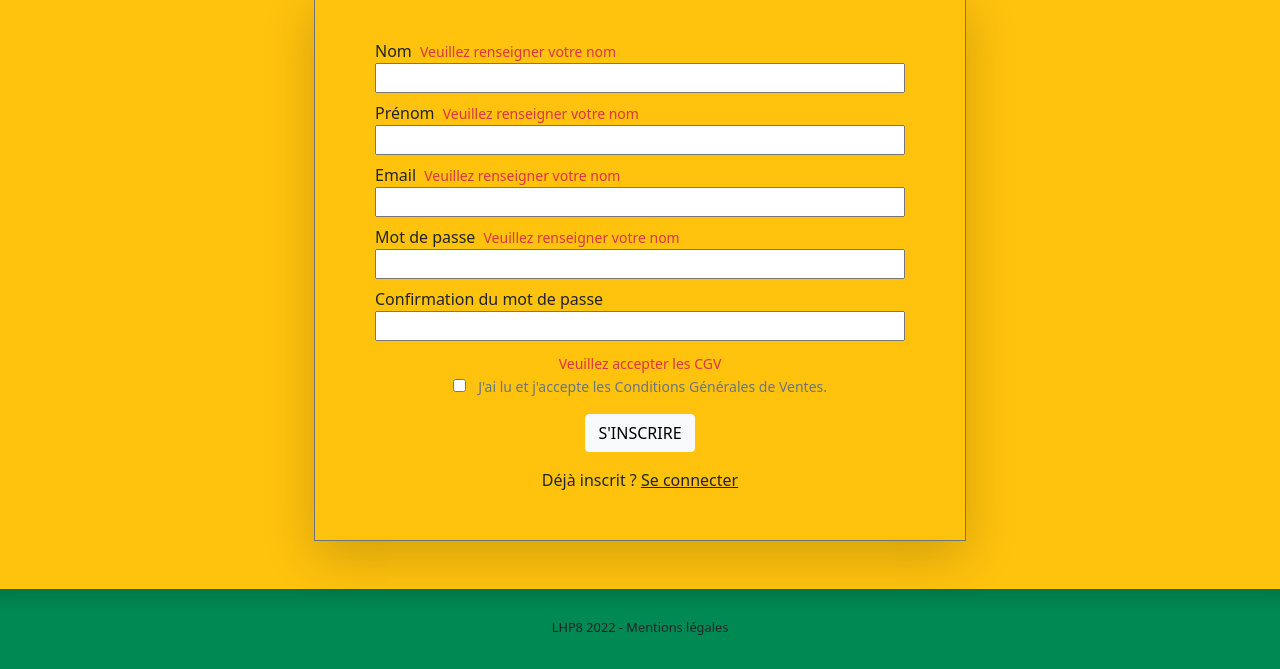
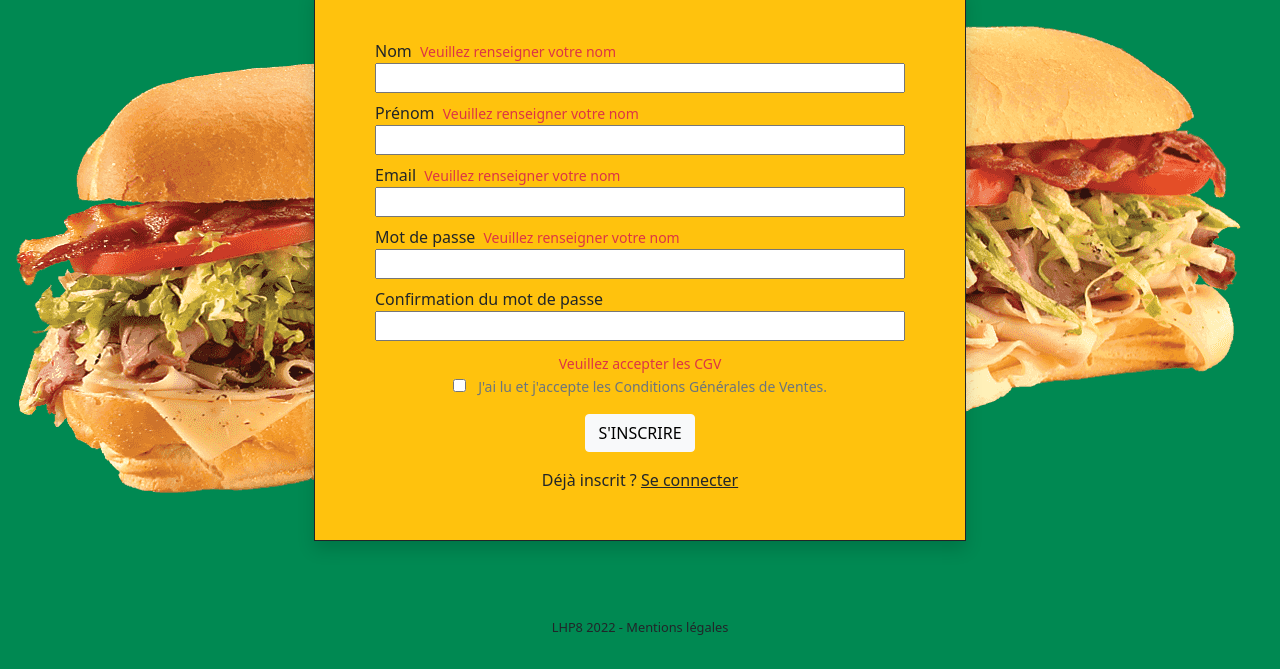
Before and after one commit to AnousoneM/JS-Formulaire-Subway, a plain HTML site: page index.html in a window 1280 px wide. Shown: the part 226-895 px from the top of the page. Drawn offline with nearby package versions, Linux system fonts and the light colour scheme.

Commit message:
mise en place du JS et du style css

```diff
--- a/index.html
+++ b/index.html
@@ -19,9 +19,9 @@
     </div>
 
     <div class="row px-0 justify-content-center">
-        <div class="bg-form px-0 row pt-3 pb-5 justify-content-center shadow">
+        <div class="px-0 row pt-3 pb-5 justify-content-center sandwich-bg">
             <p class="h2 text-center">Rejoins nous ! Inscris-toi, c'est rapide.</p>
-            <div class="col-lg-6 col-10 row justify-content-center p-lg-5 p-3 border border-secondary shadow-lg">
+            <div class="col-lg-6 col-10 row justify-content-center p-lg-5 p-3 shadow border border-dark bg-form ">
                 <form action="">
 
                     <label class="col-lg-12 col-12" for="lastname">Nom <span id="lastnameError"
--- a/public/css/style.css
+++ b/public/css/style.css
@@ -8,6 +8,13 @@ footer {
     font-size: 0.8rem;
 }
 
+.sandwich-bg {
+    background-image: url(../img/submarine-sandwich.png);
+    background-repeat: no-repeat;
+    background-position: center;
+    /* background-size: cover; */
+}
+
 .bg-form{
     background-color: #ffc20d;
 }
```
Also changed, not shown: public/img/submarine-sandwich.png (added), public/img/submarine-sandwich_old.png (added), 1 other file.
